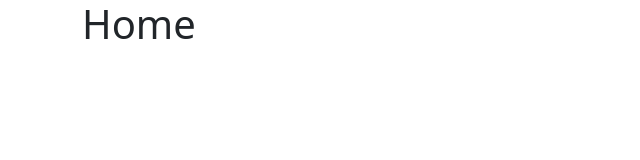
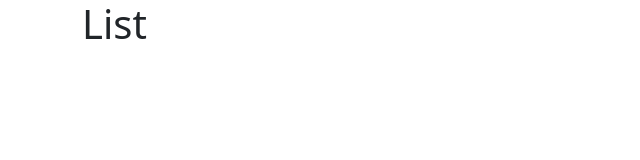
Before and after one commit to austingw/take-note, a React (Vite) app: page / in a window 1280 px wide. Shown: the top 160 px of the page, without its empty margins (0-640 px from the left). Built offline with nearby package versions, Linux system fonts and the light colour scheme.

Commit message:
Create NoteList component to be used as homepage

```diff
--- a/src/App.tsx
+++ b/src/App.tsx
@@ -3,6 +3,7 @@ import { useMemo } from "react";
 import { Container } from "react-bootstrap";
 import { Navigate, Route, Routes } from "react-router-dom";
 import NewNote from "./NewNote";
+import NoteList from "./NoteList";
 import useLocalStorage from "./useLocalStorage";
 import { v4 as uuidV4 } from "uuid";
 
@@ -60,7 +61,7 @@ function App() {
   return (
     <Container className="ny-4">
       <Routes>
-        <Route path="/" element={<h1>Home</h1>} />
+        <Route path="/" element={<NoteList />} />
         <Route
           path="/new"
           element={
--- /dev/null
+++ b/src/NoteList.tsx
@@ -0,0 +1,3 @@
+export default function NoteList() {
+  return <h1>List</h1>;
+}
```
